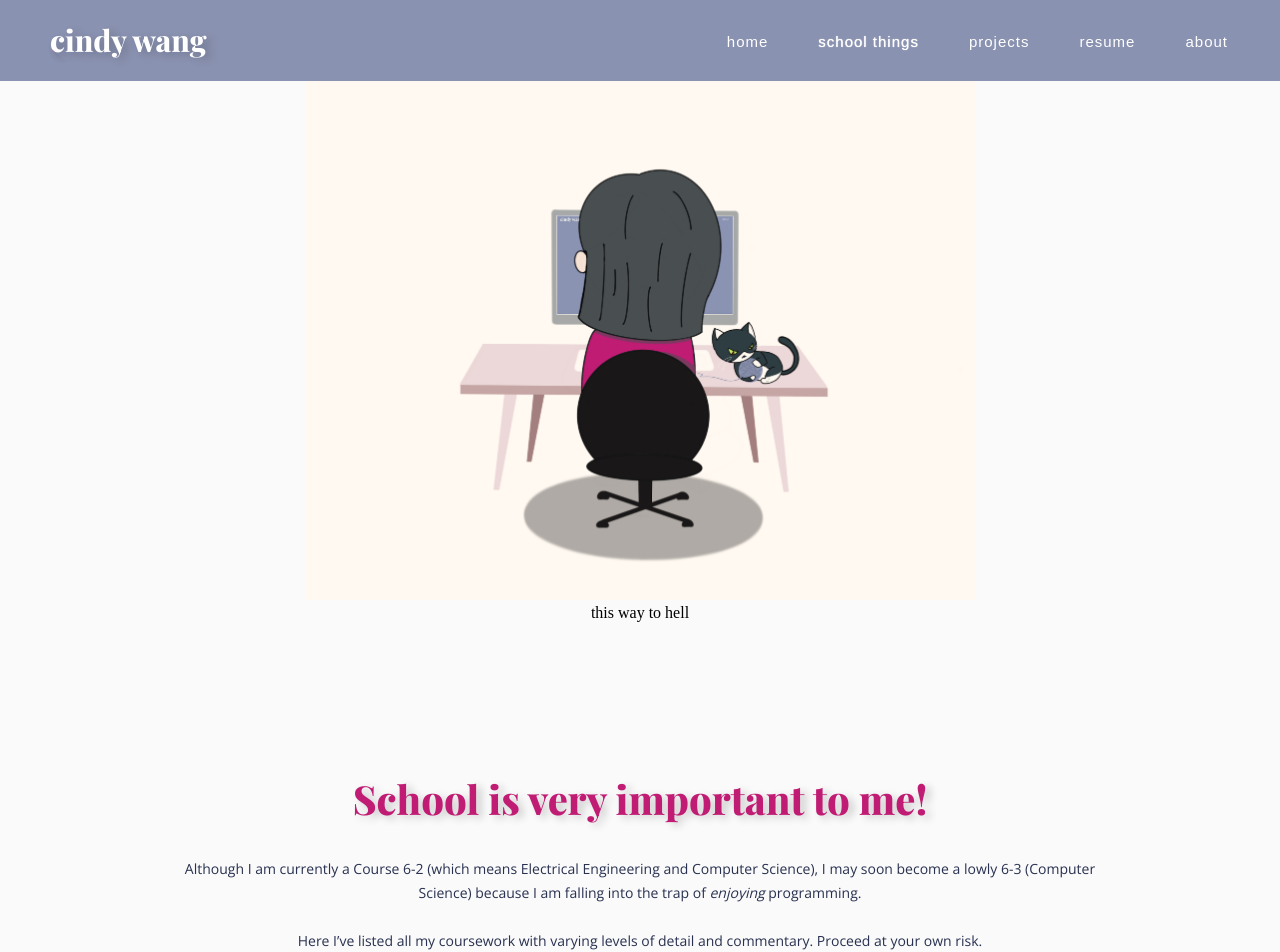
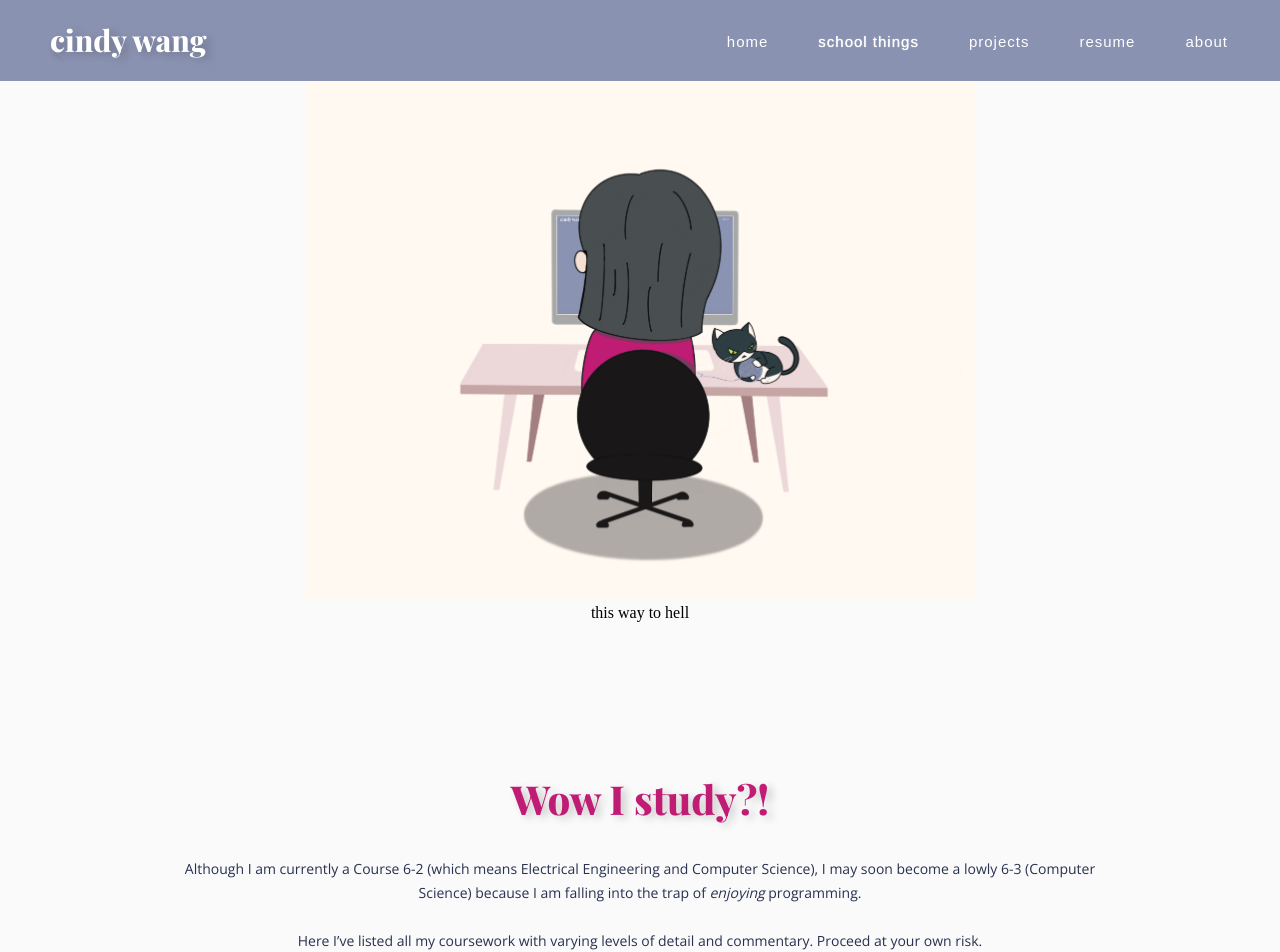
Before and after one commit to cindy-x-wang/octoblob, a React app: page /coursework in a window 1280 px wide. Shown: the top 952 px of the page. Built offline with nearby package versions, Linux system fonts and the light colour scheme; the HTML template or start-up script is replaced by a standard one; a web font is replaced by a local one.

Commit message:
wow I study

```diff
--- a/client/src/components/pages/Coursework.js
+++ b/client/src/components/pages/Coursework.js
@@ -144,7 +144,7 @@ class Coursework extends Component {
       <div className="coursework-page-container-2">
         <div className="coursework-description-container-2">
           <div className="coursework-description-text-bold">
-          School is very important to me!
+          Wow I study?!
           </div>
           <div className="coursework-description-text-2">
             Although I am currently a Course 6-2 (which means Electrical Engineering and Computer Science), I may soon become a lowly 6-3 (Computer Science) because I am falling into the trap of <i>enjoying</i> programming.
```
